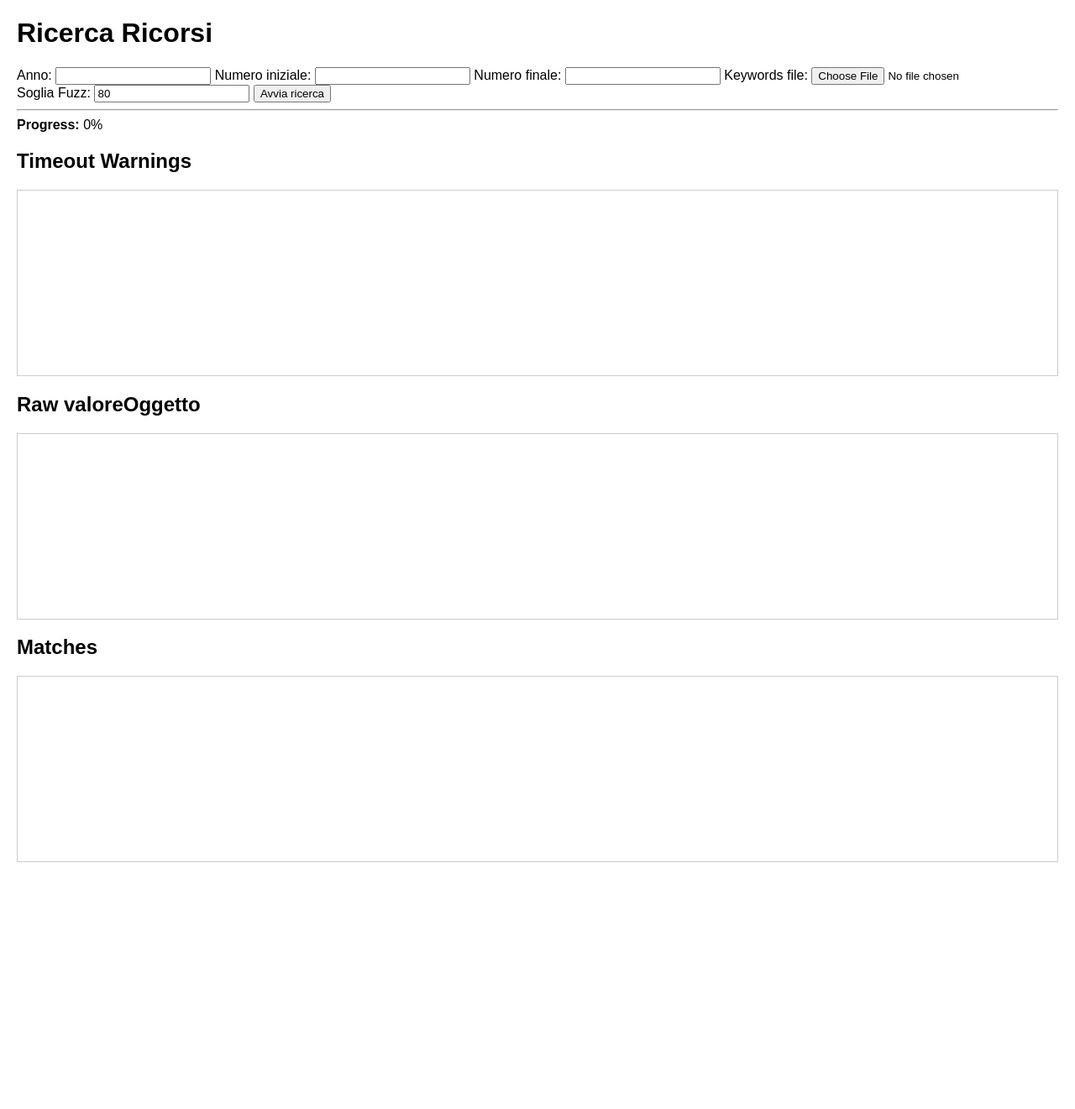
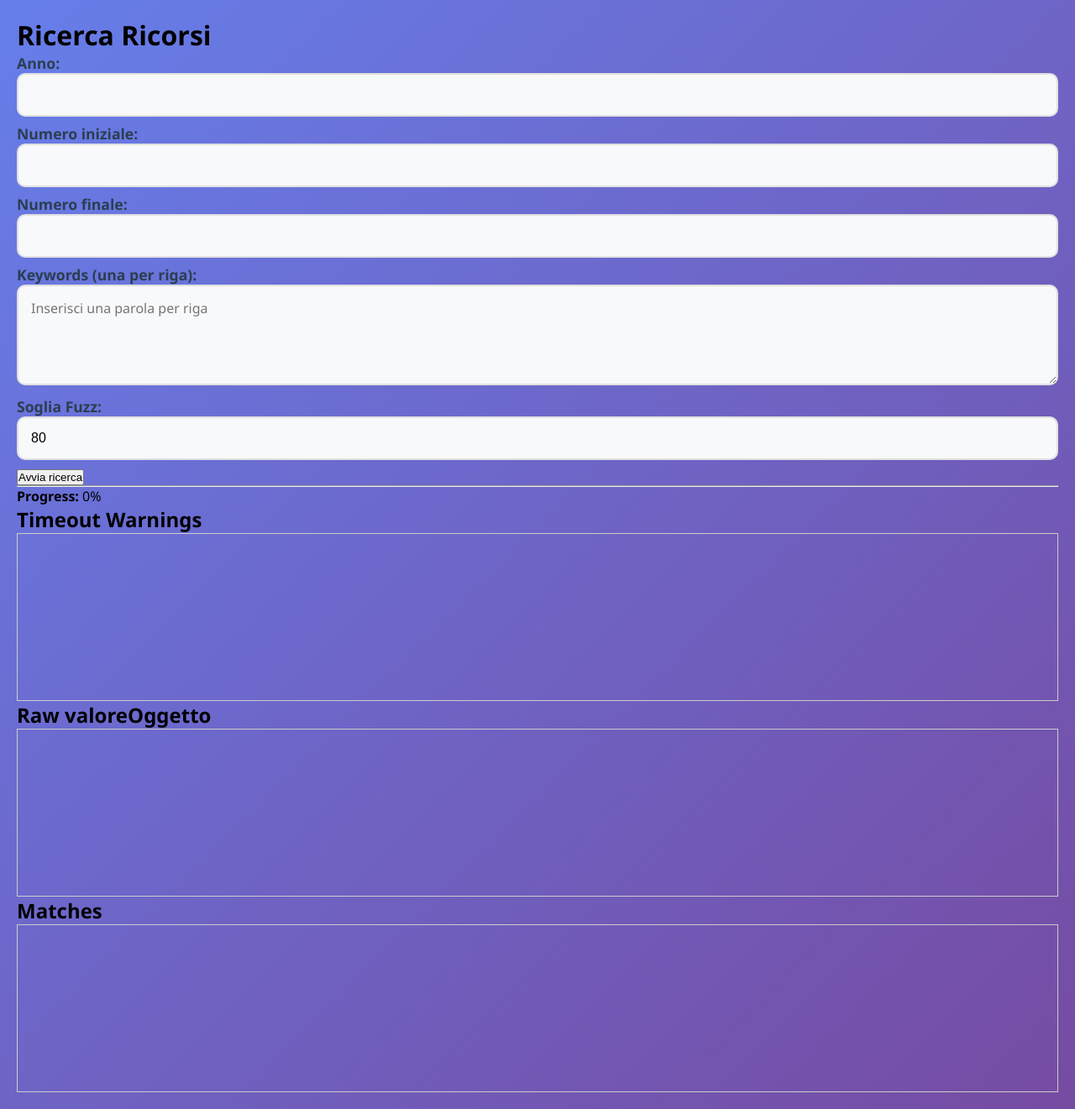
Before and after one commit to Hryuwu/giustizia-scraper, a Flask app: page / in a window 1280 px wide. Shown: the whole page at 84% size. Before the commit the page ends 1027 px from the top, so only its background shows below. Run offline with Flask 3, Linux system fonts and the light colour scheme; some libraries are stand-ins or nearby versions.

Commit message:
Update index.html

```diff
--- a/templates/index.html
+++ b/templates/index.html
@@ -2,20 +2,14 @@
 <html>
 <head>
     <meta charset="UTF-8">
-    <title>Ricerca Ricorsi</title>
-    <style>
-        body { font-family: Arial, sans-serif; margin: 20px; }
-        .log-box { border: 1px solid #ccc; padding: 10px; height: 200px; overflow-y: scroll; }
-        .log-entry { margin-bottom: 5px; }
-        .match { background-color: #d4edda; padding: 5px; border: 1px solid #c3e6cb; }
-        .timeout { background-color: #f8d7da; padding: 5px; border: 1px solid #f5c6cb; color: #721c24; }
-        .raw { background-color: #e2e3e5; padding: 5px; border: 1px solid #d6d8db; font-family: monospace; }
-    </style>
+    <meta name="viewport" content="width=device-width, initial-scale=1.0">
+    <title>Giustizia Scraper</title>
+    <link rel="stylesheet" href="styles.css">
 </head>
 <body>
     <h1>Ricerca Ricorsi</h1>
 
-    <!-- Your existing form -->
+    <!-- Form with textarea for keywords -->
     <form id="search-form">
         <label>Anno:
             <input type="number" id="year" name="year" required>
@@ -26,8 +20,8 @@
         <label>Numero finale:
             <input type="number" id="end_num" name="end_num" required>
         </label>
-        <label>Keywords file:
-            <input type="file" id="keywords" name="keywords" required>
+        <label>Keywords (una per riga):
+            <textarea id="keywords" name="keywords" placeholder="Inserisci una parola per riga"></textarea>
         </label>
         <label>Soglia Fuzz:
             <input type="number" id="fuzz_threshold" name="fuzz_threshold" value="80" required>
@@ -58,13 +52,11 @@
     <script>
         const socket = io();
 
-        // Progress update with elapsed time
         socket.on('progress_update', data => {
             document.getElementById('progress-text').innerText =
                 `${data.percentage.toFixed(2)}% - ${data.status}`;
         });
 
-        // Timeout warnings
         socket.on('timeout_warning', data => {
             const log = document.getElementById('timeout-log');
             const entry = document.createElement('div');
@@ -74,7 +66,6 @@
             log.scrollTop = log.scrollHeight;
         });
 
-        // Raw valoreOggetto
         socket.on('raw_content', data => {
             const log = document.getElementById('raw-log');
             const entry = document.createElement('div');
@@ -84,7 +75,6 @@
             log.scrollTop = log.scrollHeight;
         });
 
-        // Matches found
         socket.on('match_found', data => {
             const log = document.getElementById('matches-log');
             const entry = document.createElement('div');
@@ -94,25 +84,20 @@
             log.scrollTop = log.scrollHeight;
         });
 
-        // Handle form submission (send to backend via Socket.IO)
+        // Handle form submit
         document.getElementById('search-form').addEventListener('submit', e => {
             e.preventDefault();
+            const formData = new FormData(e.target);
 
-            const formData = new FormData(e.target);
             const payload = {
                 year: formData.get('year'),
                 start_num: parseInt(formData.get('start_num')),
                 end_num: parseInt(formData.get('end_num')),
-                fuzz_threshold: parseInt(formData.get('fuzz_threshold'))
+                fuzz_threshold: parseInt(formData.get('fuzz_threshold')),
+                keywords: formData.get('keywords').split('\n').map(k => k.trim()).filter(Boolean)
             };
 
-            const file = formData.get('keywords');
-            const reader = new FileReader();
-            reader.onload = function(evt) {
-                payload.keywords = evt.target.result.split('\n').map(k => k.trim()).filter(Boolean);
-                socket.emit('start_search', payload);
-            };
-            reader.readAsText(file);
+            socket.emit('start_search', payload);
         });
     </script>
 </body>
```
